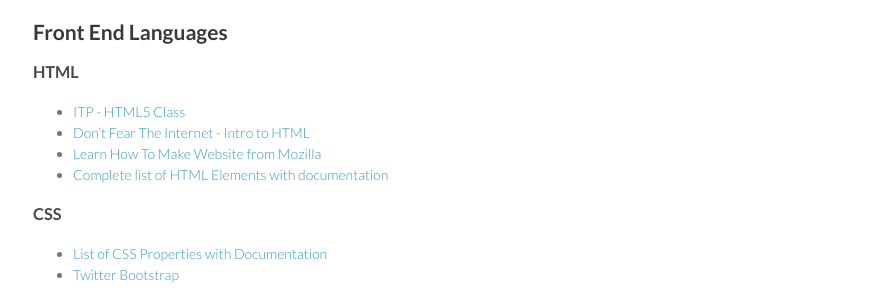
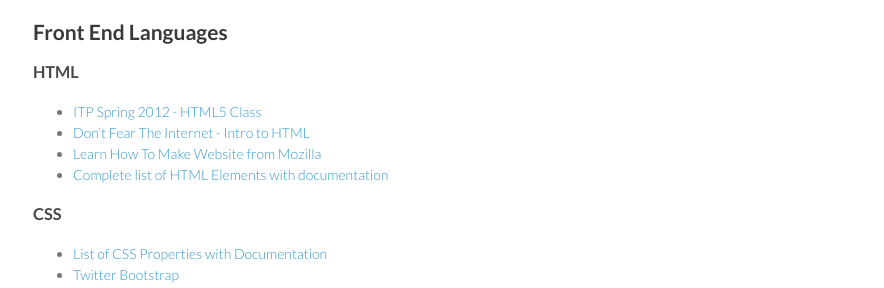
Before and after one commit to itpresidents/itpresidents.github.com, a Jekyll site: the page built from resources/web.md, in a window 1280 px wide. Shown: the part 612-900 px from the top of the page, without its empty margins (177-1061 px from the left). Built offline with Jekyll 4.4.1, drawn with Linux system fonts in a browser that asks for light colours; Markdown is read by kramdown in place of the engine named in the settings.

Commit message:
Update resources/web.md

```diff
--- a/resources/web.md
+++ b/resources/web.md
@@ -34,7 +34,7 @@ layout: default
 
 ### HTML
 
-- [ITP - HTML5 Class](http://dankantor.com/itp/)
+- [ITP Spring 2012 - HTML5 Class](http://dankantor.com/itp/)
 - [Don't Fear The Internet - Intro to HTML](http://www.dontfeartheinternet.com/html/html)
 - [Learn How To Make Website from Mozilla](https://developer.mozilla.org/en-US/learn)
 - [Complete list of HTML Elements with documentation](https://developer.mozilla.org/en-US/docs/HTML/Element)
```
